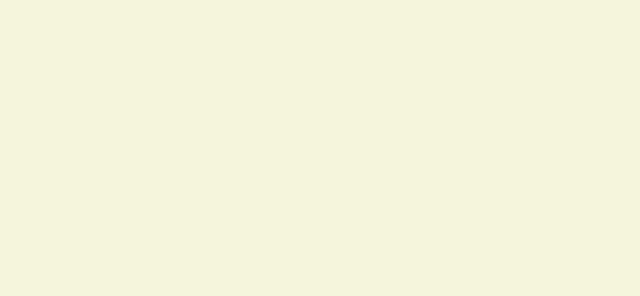
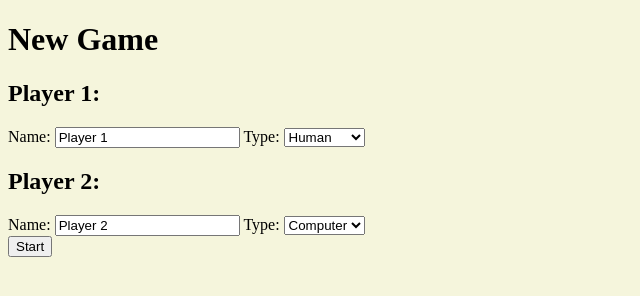
Before and after one commit to CFeeney333/TicTacToe, a plain HTML site: page index.html in a window 1280 px wide. Shown: the whole page, without its empty margins (0-640 px from the left). Drawn offline with Linux system fonts and the light colour scheme.

Commit message:
Add html for new game view

```diff
--- a/index.html
+++ b/index.html
@@ -8,6 +8,39 @@
     <title>Tic Tac Toe</title>
 </head>
 <body>
+    <div id="new-view">
+        <div class="flow-container">
+            <h1>New Game</h1>
 
+            <div>
+                <div id="player-x-info">
+                    <h2>Player 1:</h2>
+
+                    <label for="player-x-name">Name:</label>
+                    <input type="text" name="player-x-name" id="player-x-name" value="Player 1">
+
+                    <label for="player-x-type">Type:</label>
+                    <select name="player-x-type" id="player-x-type">
+                        <option value="Computer">Computer</option>
+                        <option value="Human" selected>Human</option>
+                    </select>
+                </div>
+                <div id="player-o-info">
+                    <h2>Player 2:</h2>
+
+                    <label for="player-o-name">Name:</label>
+                    <input type="text" name="player-o-name" id="player-o-name" value="Player 2">
+
+                    <label for="player-o-type">Type:</label>
+                    <select name="player-o-type" id="player-o-type">
+                        <option value="Computer" selected>Computer</option>
+                        <option value="Human">Human</option>
+                    </select>
+                </div>
+            </div>
+
+            <button>Start</button>
+        </div>
+    </div>
 </body>
 </html>
```
